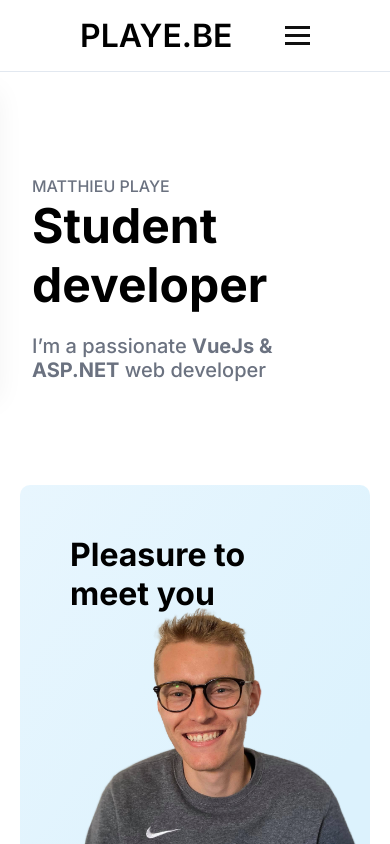
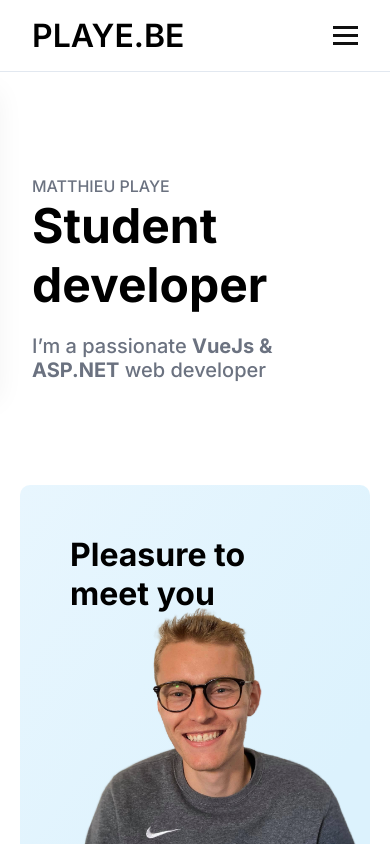
Before and after one commit to PlayeMatthieu/Portfolio, a Nuxt app: page / in a window 390 px wide. Shown: the top 844 px of the page. Built offline with nearby package versions, Linux system fonts and the light colour scheme.

Commit message:
Tweak navbar styling

```diff
--- a/assets/scss/components/_navbar.scss
+++ b/assets/scss/components/_navbar.scss
@@ -1,5 +1,5 @@
 .header {
-  border-bottom: 1px solid #E2E8F0;
+  border-bottom: 1px solid #e2e8f0;
 }
 
 .navbar {
@@ -52,6 +52,9 @@
 }
 
 @media only screen and (max-width: 768px) {
+  .navbar {
+    padding: 1em 2em;
+  }
   .nav-menu {
     position: fixed;
     z-index: 99;
```
